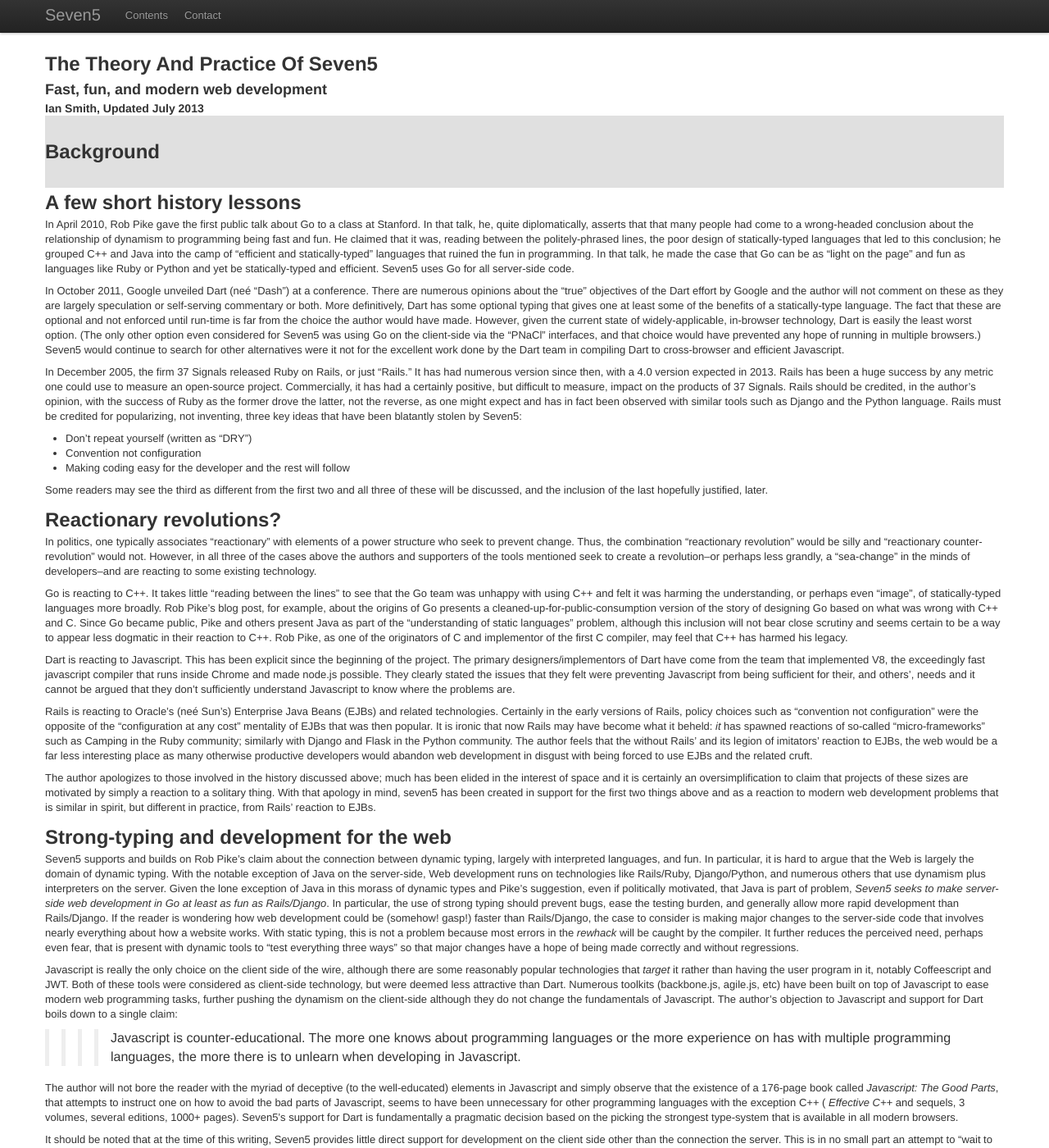
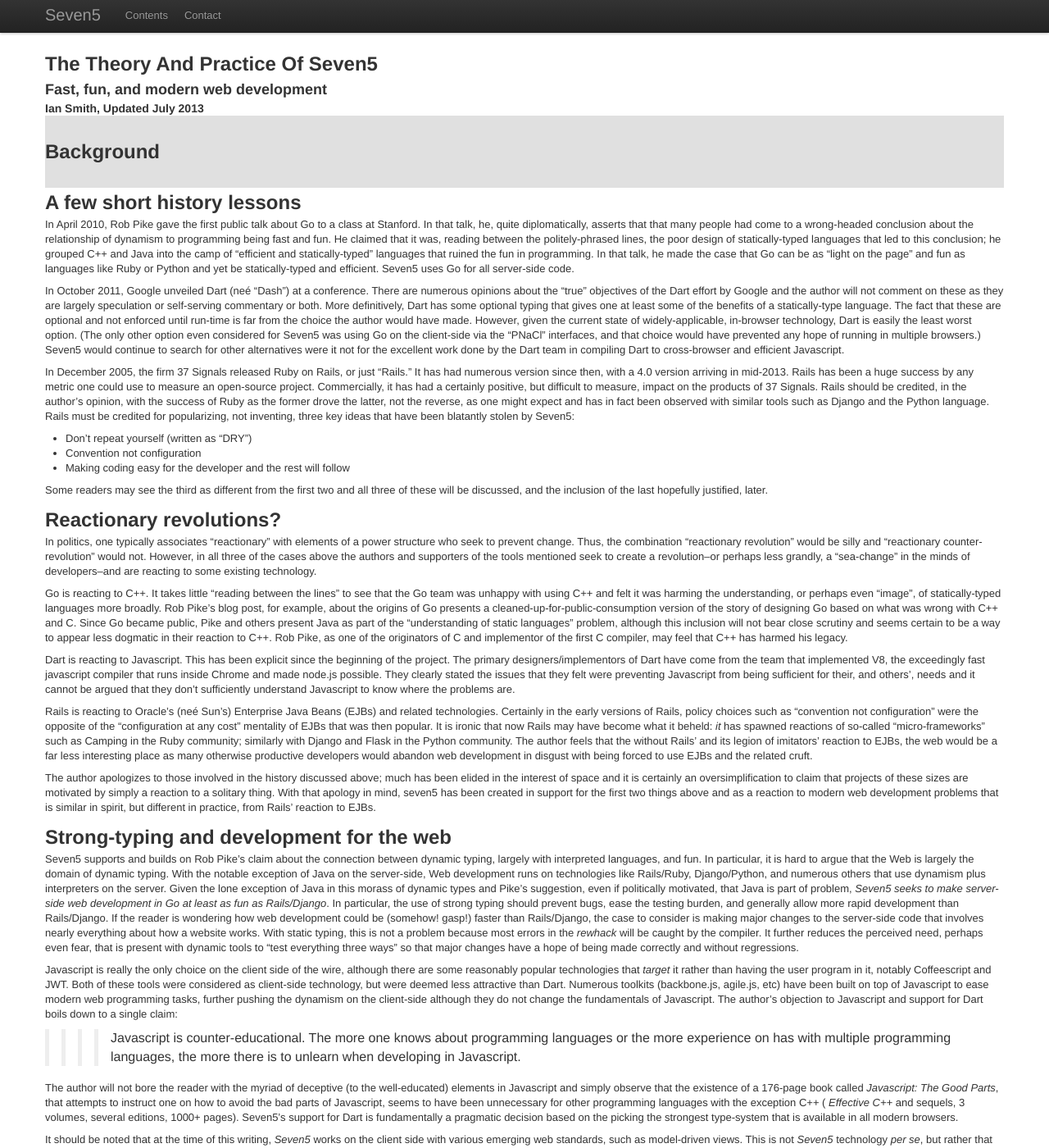
Before and after one commit to seven5/seven5, a Jekyll site: the page built from tandp.md, in a window 1280 px wide and 1400 px high. Shown: the whole window at 82% size. Built offline with Jekyll 4.4.1, drawn with Linux system fonts in a browser that asks for light colours; Markdown is read by kramdown in place of the engine named in the settings; some of the changed text lies outside the part shown.

Commit message:
updating for dart changes

```diff
--- a/tandp.md
+++ b/tandp.md
@@ -9,7 +9,7 @@
 
 In October 2011, Google unveiled Dart (neé "Dash") at a conference.  There are numerous opinions about the "true" objectives of the Dart effort by Google and the author will not comment on these as they are largely speculation or self-serving commentary or both.  More definitively, Dart has some optional typing that gives one at least some of the benefits of a statically-type language.  The fact that these are optional and not enforced until run-time is far from the choice the author would have made.  However, given the current state of widely-applicable, in-browser technology, Dart is easily the least worst option.  (The only other option even considered for Seven5 was using Go on the client-side via the "PNaCl" interfaces, and that choice would have prevented any hope of running in multiple browsers.) Seven5 would continue to search for other alternatives were it not for the excellent work done by the Dart team in compiling Dart to cross-browser and efficient Javascript.
 
-In December 2005, the firm 37 Signals released Ruby on Rails, or just "Rails."  It has had numerous version since then, with a 4.0 version expected in 2013. Rails has been a huge success by any metric one could use to measure an open-source project. Commercially, it has had a certainly positive, but difficult to measure, impact on the products of 37 Signals.  Rails should be credited, in the author's opinion, with the success of Ruby as the former drove the latter, not the reverse, as one might expect and has in fact been observed with similar tools such as Django and the Python language. Rails must be credited for popularizing, not inventing, three key ideas that have been blatantly stolen by Seven5:
+In December 2005, the firm 37 Signals released Ruby on Rails, or just "Rails."  It has had numerous version since then, with a 4.0 version arriving in mid-2013. Rails has been a huge success by any metric one could use to measure an open-source project. Commercially, it has had a certainly positive, but difficult to measure, impact on the products of 37 Signals.  Rails should be credited, in the author's opinion, with the success of Ruby as the former drove the latter, not the reverse, as one might expect and has in fact been observed with similar tools such as Django and the Python language. Rails must be credited for popularizing, not inventing, three key ideas that have been blatantly stolen by Seven5:
 
 * Don't repeat yourself (written as "DRY")
 * Convention not configuration
@@ -40,7 +40,7 @@
 
 The author will not bore the reader with the myriad of deceptive (to the well-educated) elements in Javascript and simply observe that the existence of a 176-page book called _Javascript: The Good Parts_, that attempts to instruct one on how to avoid the bad parts of Javascript, seems to have been unnecessary for other programming languages with the exception C++ ( _Effective C++_ and sequels, 3 volumes, several editions, 1000+ pages).  Seven5's support for Dart is fundamentally a pragmatic decision based on the picking the strongest type-system that is available in all modern browsers.
 
-It should be noted that at the time of this writing, Seven5 provides little direct support for development on the client side other than the connection the server.  This is in no small part an attempt to "wait to see" the outcome of the work being done in the "web-ui" project within Dart.  This project is based on a W3C standard and if it meets the Seven5 criteria of easing the burden on developers, it may be sufficient for a "client side framework" and thus Seven5 would not need to provide such.
+It should be noted that at the time of this writing, _Seven5_ works on the client side with various emerging web standards, such as model-driven views.  This is not _Seven5_ technology _per se_, but rather that _Seven5_ has an idiomatic and with any luck useful way of using these technologies.  All of these technologies are "moving targets" so the reader would be well served to be careful about the particular Dart and library versions that are expected at various points in the text.  The author strives to keep the [Setup chapter](setup.html) up to date in terms of Dart SDK version being used, and from this most of the client-side dependencies flow.
 
 ### Seven5 and Rails
 
```
Also changed, not shown: toc.md (+0 -2 lines).
